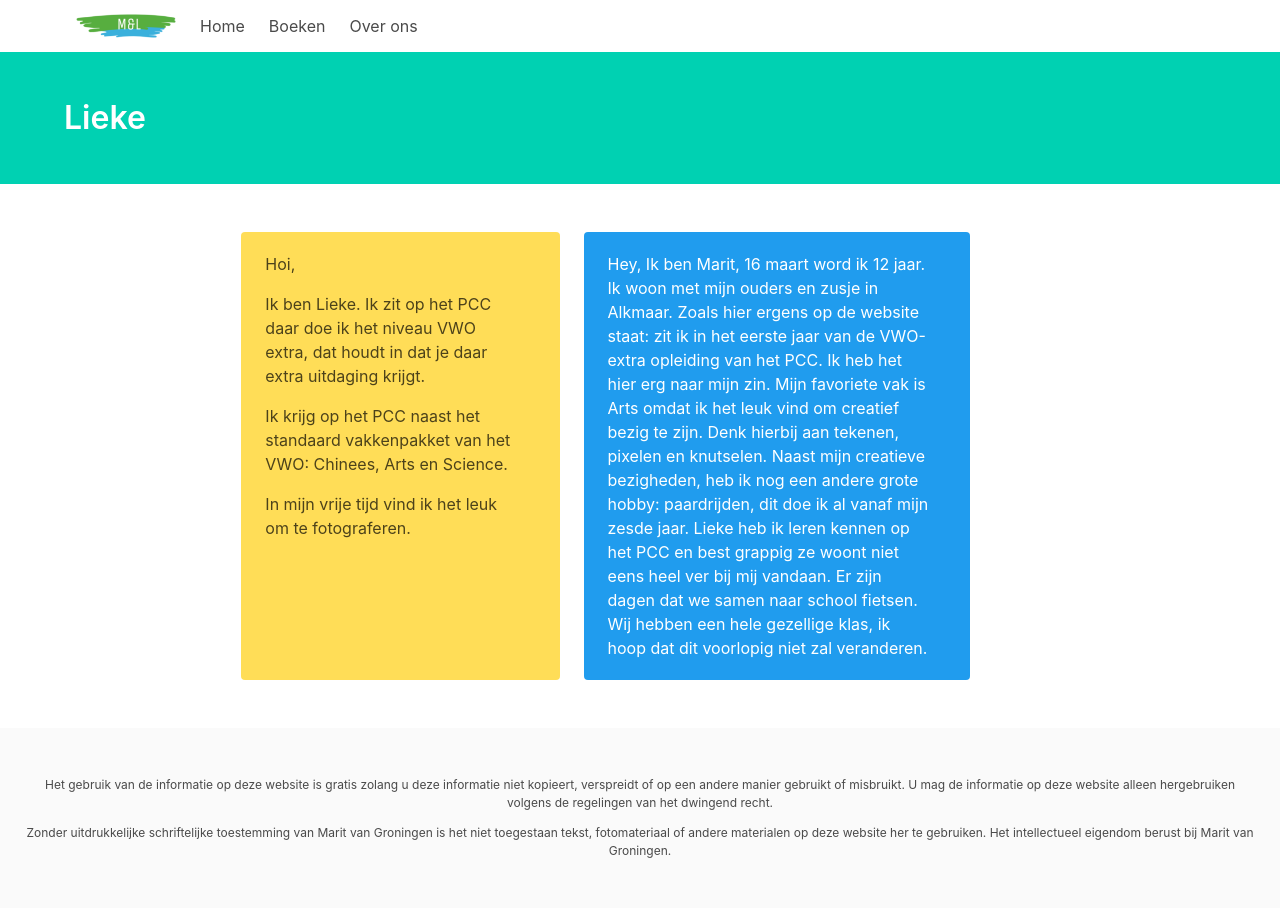
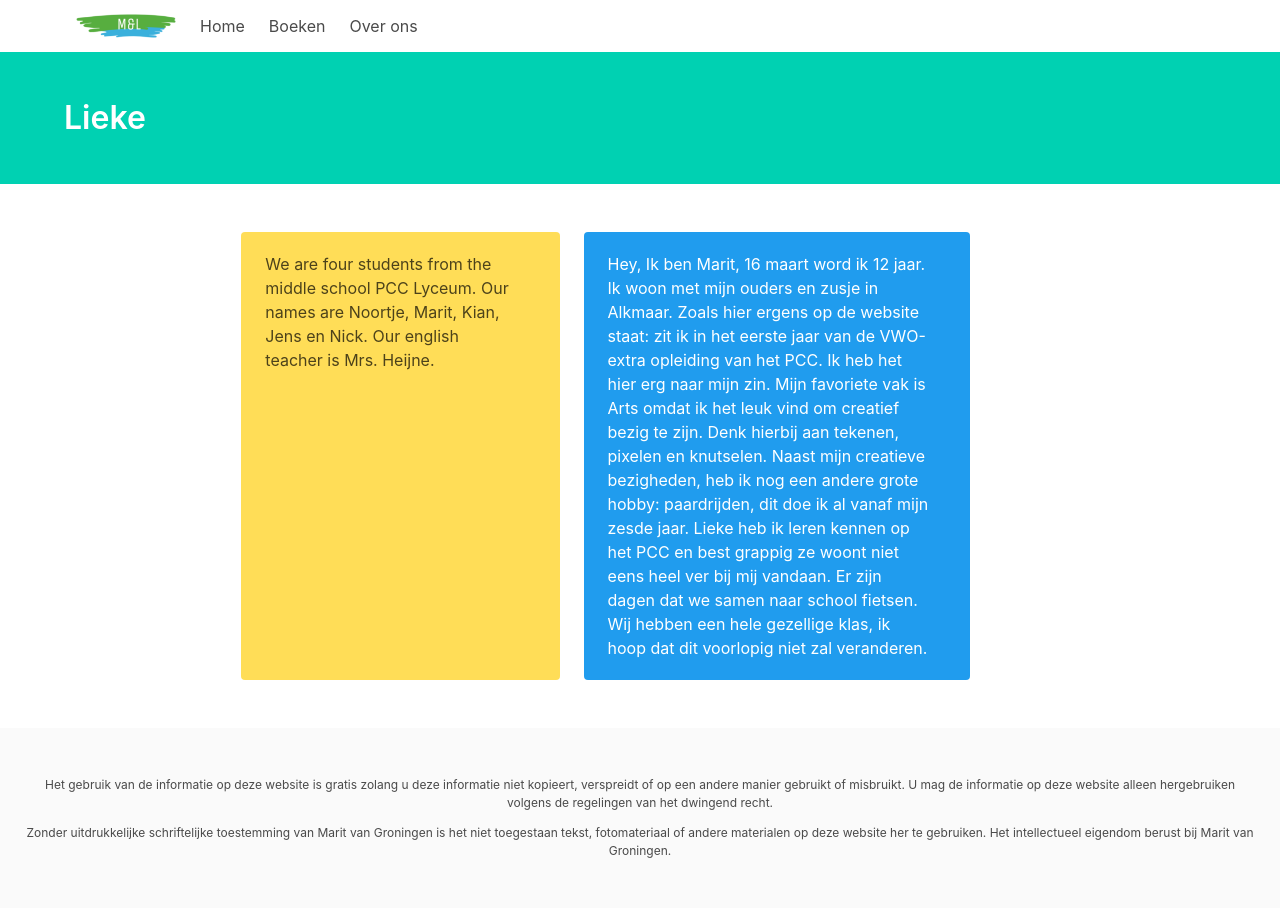
Before and after one commit to groninge01/marit, a Jekyll site: the page built from _designers/lieke.md, in a window 1280 px wide. Built offline with Jekyll 4.4.1, drawn with Linux system fonts in a browser that asks for light colours; nearby versions of some CDN libraries; a script that is not in the unit is left out.

Commit message:
Update Designer “lieke”

```diff
--- a/_designers/lieke.md
+++ b/_designers/lieke.md
@@ -3,10 +3,4 @@ layout: designer-tile
 size: 5
 color: is-warning
 ---
-Hoi,
-
-Ik ben Lieke. Ik zit op het PCC daar doe ik het niveau VWO extra, dat houdt in dat je daar extra uitdaging krijgt.
-
-Ik krijg op het PCC naast het standaard vakkenpakket van het VWO: Chinees, Arts en Science.
-
-In mijn vrije tijd vind ik het leuk om te fotograferen.
+We are four students from the middle school PCC Lyceum. Our names are Noortje, Marit, Kian, Jens en Nick. Our english teacher is Mrs. Heijne.
```
